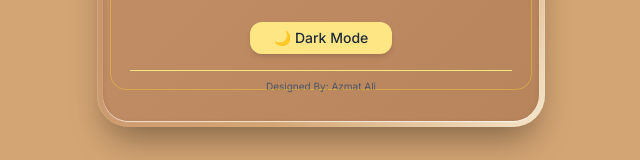
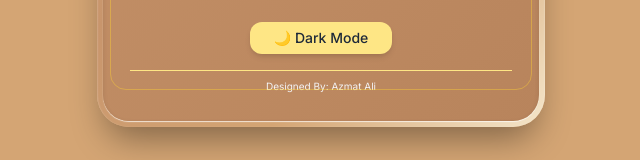
Before and after one commit to azmataliakbar/PRAYER-CLOCK-BY-AZMATALI, a Next.js app: page / in a window 1280 px wide. Shown: the part 538-698 px from the top of the page, without its empty margins (319-959 px from the left). Built offline with nearby package versions, Linux system fonts and the light colour scheme; no server answers.

Commit message:
eleventh commit

```diff
--- a/app/page.tsx
+++ b/app/page.tsx
@@ -134,9 +134,9 @@ function HomeContent() {
             {/* Next Prayer Banner */}
             {nextPrayer && (
               <div className="bg-gradient-to-r from-amber-200 to-orange-200 dark:from-amber-900/50 dark:to-orange-900/50 rounded-xl p-2 xs:p-3 sm:p-4 text-center animate-pulse-subtle">
-                <p className="text-xs text-forced-dark font-semibold">Next Prayer</p>
-                <p className="text-base xs:text-lg sm:text-xl md:text-2xl font-bold text-gray-800 dark:text-amber-200">{nextPrayer.name}</p>
-                <p className="text-xs xs:text-sm text-gray-700 dark:text-amber-300 font-medium">in {nextPrayer.remaining}</p>
+                <p className="text-large text-forced-light dark:text-yellow-50 font-bold">Next Prayer</p>
+                <p className="text-base xs:text-lg sm:text-xl md:text-2xl font-bold text-gray-500 dark:text-amber-300">{nextPrayer.name}</p>
+                <p className="text-small xs:text-sm text-gray-500 dark:text-amber-50 font-medium">in {nextPrayer.remaining}</p>
               </div>
             )}
 
@@ -151,7 +151,7 @@ function HomeContent() {
               >
                 {theme === 'light' ? '🌙 Dark Mode' : '☀️ Light Mode'}
               </button>
-              <p className="text-[10px] xs:text-xs text-gray-600 dark:text-gray-400 border-t border-amber-200 dark:border-slate-700 pt-2 xs:pt-3">
+              <p className="text-[10px] xs:text-xs text-gray-100 dark:text-gray-100 border-t border-amber-200 dark:border-slate-700 pt-2 xs:pt-3">
                 Designed By: Azmat Ali
               </p>
             </div>
```
